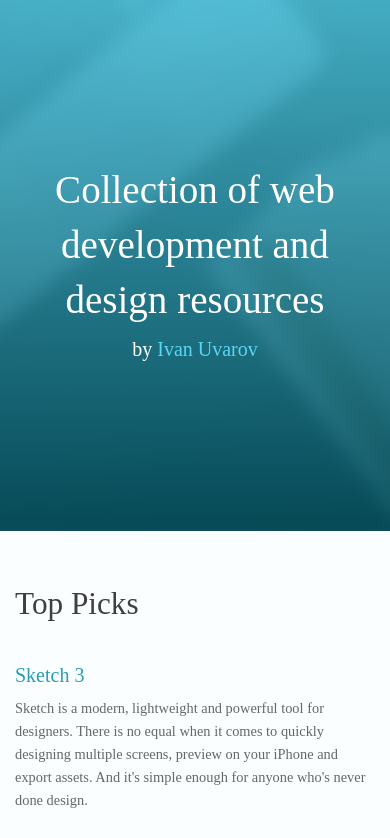
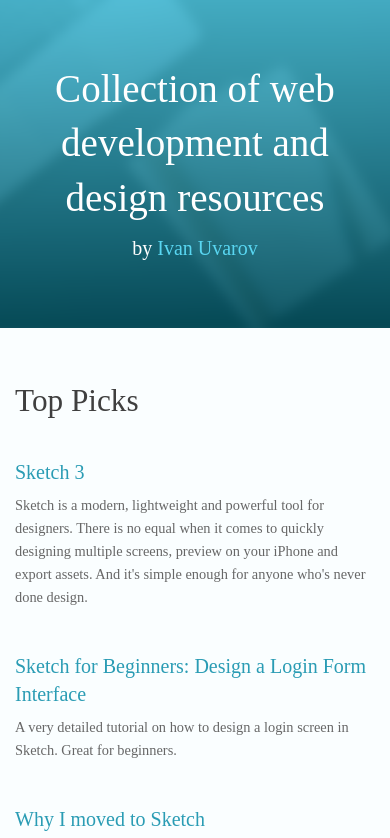
Before and after one commit to uvarov916/learning-resources, a website: page index.html in a window 390 px wide. Shown: the top 838 px of the page. Drawn offline with Linux system fonts and the light colour scheme.

Commit message:
Responsive padding in header

```diff
--- a/index.html
+++ b/index.html
@@ -11,7 +11,7 @@
 
     <header>
       <div class="row">
-        <div class="columns small-10 medium-8 small-centered">
+        <div class="columns small-12 medium-8 small-centered">
           <h1>Collection of web development and design resources</h1>
           <h4>by <a href="http://twitter.com/fatherussia">Ivan Uvarov</a></h4>
         </div>
--- a/scss/_header.scss
+++ b/scss/_header.scss
@@ -1,5 +1,5 @@
 header {
-  padding: 10rem 0;
+  padding: 15vw 0;
 
   background-image: url('../img/header-background.png');
   background-size: cover;
```
Also changed, not shown: css/app.css.
